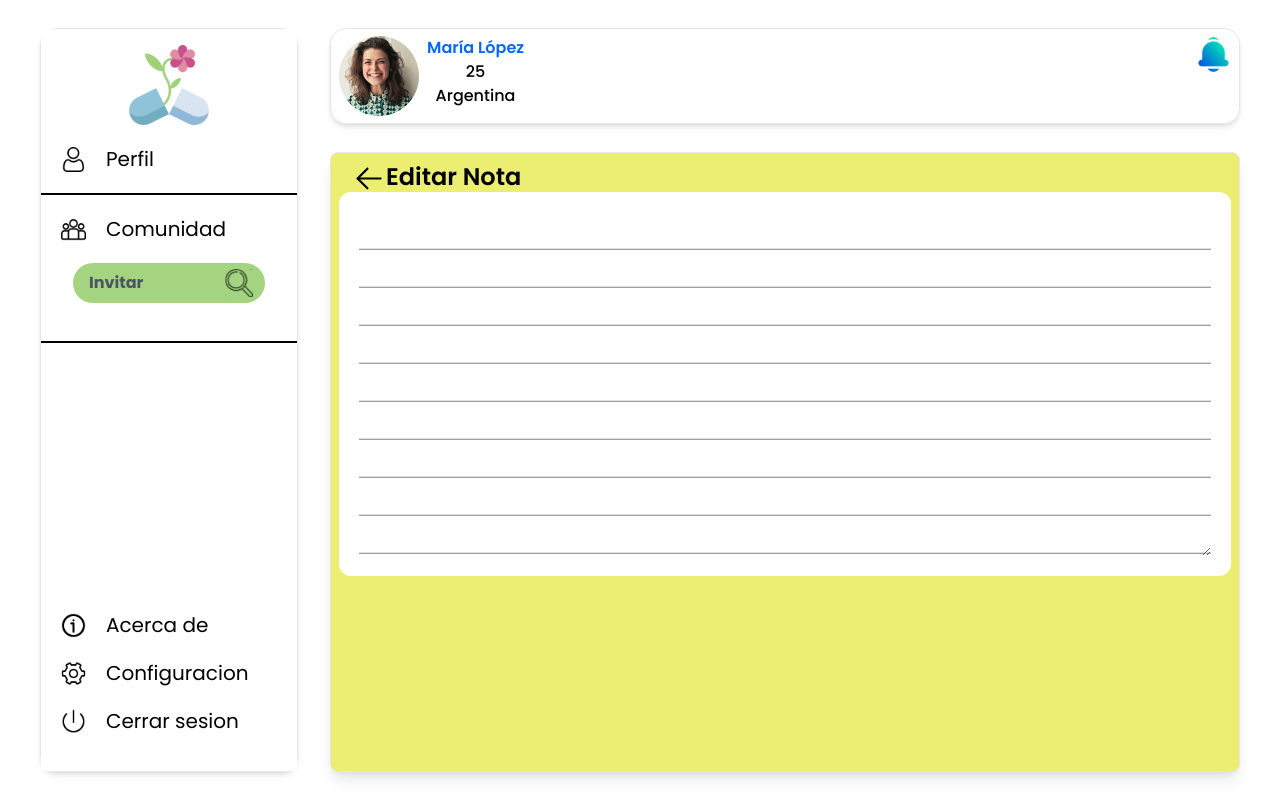
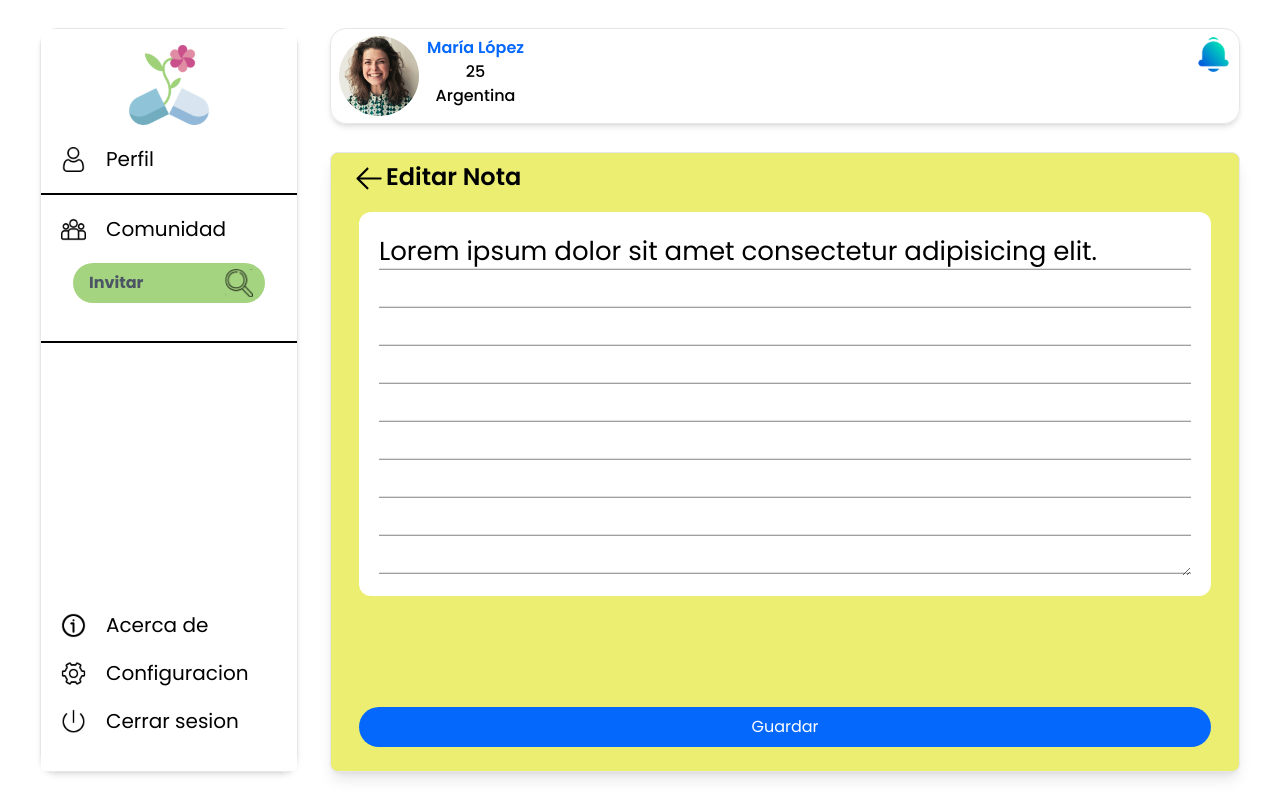
Before and after one commit to No-Country/c12-08-m-php-react, a Next.js app in the folder frontend/: page /home/notes/edit/1 in a window 1280 px wide. Built offline with nearby package versions, Linux system fonts and the light colour scheme.

Commit message:
notes: edit - layout

```diff
--- a/frontend/app/home/notes/edit/[noteId]/page.tsx
+++ b/frontend/app/home/notes/edit/[noteId]/page.tsx
@@ -1,14 +1,7 @@
-'use client';
-
-import { GenericContainer } from '@/components';
-import InputNote from '@/components/Inputs/InputNote';
+import NotesForm from '@/components/NotesForm/NotesForm';
 
 const page = ({ params }: { params: { noteId: string } }) => {
-  return (
-    <GenericContainer title='Editar Nota' color='yellow' colortitle='black'>
-      <InputNote id={params.noteId} />
-    </GenericContainer>
-  );
+  return <NotesForm id={params.noteId} />;
 };
 
 export default page;
--- /dev/null
+++ b/frontend/app/home/notes/layout.tsx
@@ -0,0 +1,26 @@
+'use client';
+import { GenericContainer } from '@/components';
+import { usePathname } from 'next/navigation';
+import React from 'react';
+
+const layout = ({ children }: { children: React.ReactNode }) => {
+  const pathName = usePathname();
+  console.log(pathName);
+  const setTitle = () => {
+    switch (pathName) {
+      case '/home/notes/new':
+        return 'Crear Nota';
+      case RegExp(/\/home\/notes\/edit\/\w+/).exec(pathName)?.input:
+        return 'Editar Nota';
+      default:
+        return 'Notas';
+    }
+  };
+  return (
+    <GenericContainer title={setTitle()} color='yellow' colortitle='black'>
+      {children}
+    </GenericContainer>
+  );
+};
+
+export default layout;
--- /dev/null
+++ b/frontend/app/home/notes/new/Page.tsx
@@ -0,0 +1,12 @@
+import { GenericContainer } from "@/components"
+import NotesForm from "@/components/NotesForm/NotesForm"
+
+const Page = () => {
+  return (
+    <GenericContainer title='Editar Nota' color='yellow' colortitle='black'>
+      <NotesForm />
+    </GenericContainer>
+  );
+};
+
+export default Page;
--- a/frontend/app/home/notes/page.tsx
+++ b/frontend/app/home/notes/page.tsx
@@ -2,11 +2,7 @@ import { GenericContainer } from '@/components';
 import Notes from '@/components/NotesModule/Notes';
 
 const page = () => {
-  return (
-    <GenericContainer title='Mis notas' color='yellow' colortitle='black'>
-      <Notes />
-    </GenericContainer>
-  );
+  return <Notes />;
 };
 
 export default page;
--- a/frontend/components/Inputs/InputNote.tsx
+++ b/frontend/components/Inputs/InputNote.tsx
@@ -1,19 +1,19 @@
-'use client';
-import React, { useEffect } from 'react';
-
 interface Props {
-  id?: string;
+  name: string;
+  value: string;
+  handleChange: any;
+  placeholder?: string;
 }
 
-const InputNote = ({ id }: Props) => {
-  useEffect(() => {
-    if (id) {
-      console.log(`Traer nota: ${id}`);
-    }
-  }, [id]);
+const InputNote = ({ name, value, handleChange, placeholder }: Props) => {
   return (
-    <div className=' bg-white rounded-xl p-5 w-full h-96 overflow-hidden'>
-      <textarea id='myTextarea' className='textarea-note'></textarea>
+    <div className='bg-white rounded-xl p-5 w-full h-96 overflow-hidden '>
+      <textarea
+        name={name}
+        value={value}
+        onChange={handleChange}
+        placeholder={placeholder}
+        className='textarea-note'></textarea>
     </div>
   );
 };
--- a/frontend/components/NotesForm/NotesForm.tsx
+++ b/frontend/components/NotesForm/NotesForm.tsx
@@ -1,9 +1,63 @@
-import React from 'react'
+'use client';
+import { useEffect, useState } from 'react';
+import { Formik } from 'formik';
+import InputNote from '../Inputs/InputNote';
 
-const NotesForm = () => {
-  return (
-    <div>NotesForm</div>
-  )
+interface Props {
+  id?: string;
 }
 
-export default NotesForm
+const initialValues = {
+  id: '',
+  note: '',
+};
+
+const NotesForm = ({ id }: Props) => {
+  const [note, setNote] = useState(initialValues);
+
+  useEffect(() => {
+    if (id) {
+      console.log(`Traer nota: ${id}`);
+      setNote({
+        id: id,
+        note: 'Lorem ipsum dolor sit amet consectetur adipisicing elit.',
+      });
+      console.log(note, id);
+    }
+  }, [id]);
+
+  const handleSubmit = (values: any) => {
+    if (id) {
+      console.log(`Editar nota: ${id}`, values);
+    } else {
+      console.log(`Crear nota`);
+    }
+  };
+
+  return (
+    <div className='p-5 h-full'>
+      <Formik
+        initialValues={note}
+        onSubmit={values => {
+          handleSubmit(values);
+        }}
+        enableReinitialize>
+        {({ values, handleChange, handleSubmit }) => (
+          <form onSubmit={handleSubmit} className=' flex flex-col h-full'>
+            <InputNote
+              name='note'
+              value={values.note}
+              handleChange={handleChange}
+              placeholder='Escriba su nota aquí'
+            />
+            <button type='submit' className='btn btn-secondary mt-auto   '>
+              Guardar
+            </button>
+          </form>
+        )}
+      </Formik>
+    </div>
+  );
+};
+
+export default NotesForm;
```
Also changed, not shown: frontend/app/home/notes/create/page.tsx (added).
